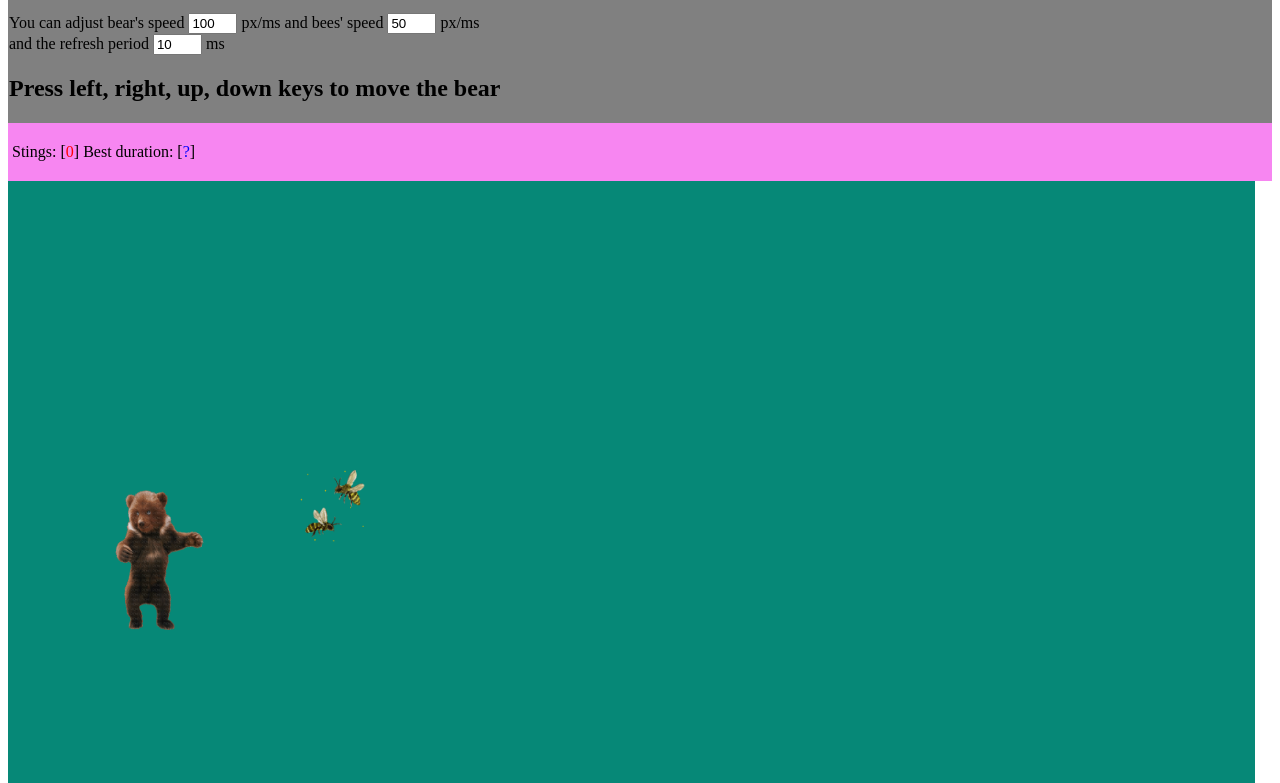
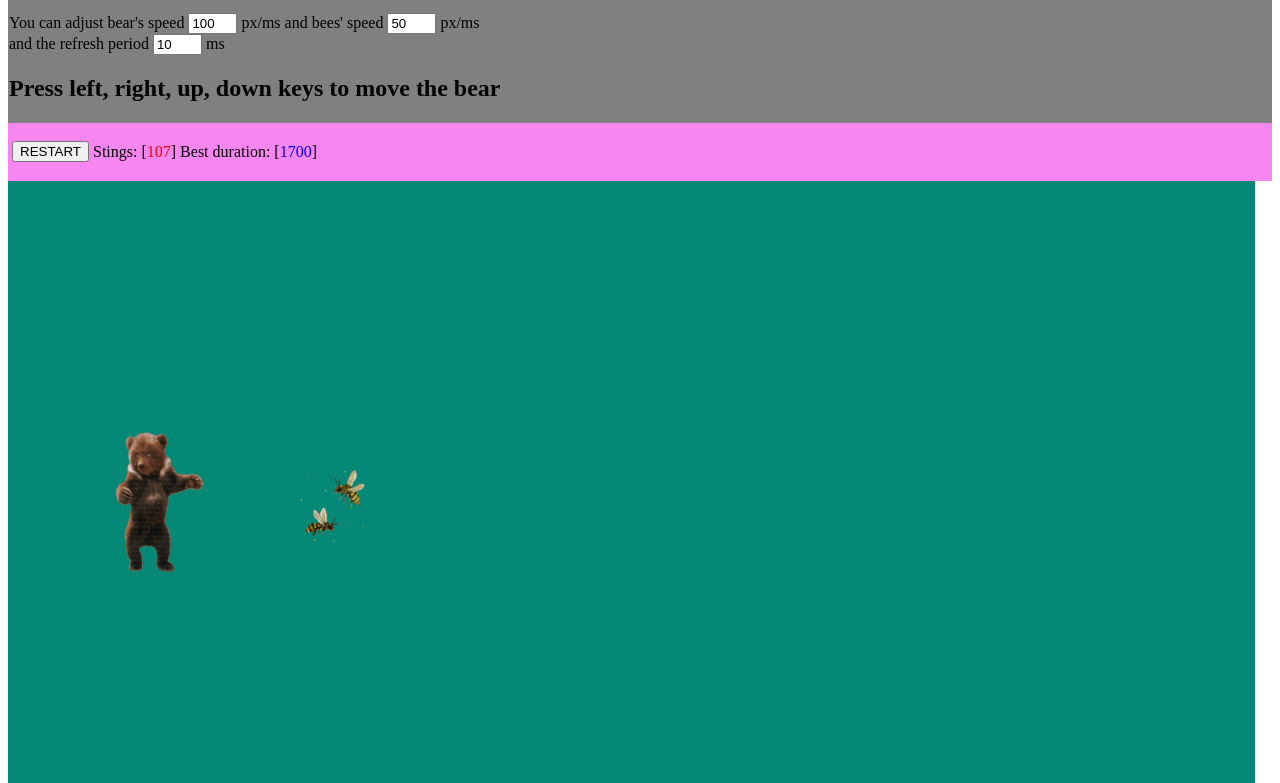
Before and after one commit to as2038/Lab2, a website: page index.html in a window 1280 px wide. Shown: the part 113-896 px from the top of the page. Drawn offline with Linux system fonts and the light colour scheme.

Commit message:
Many additions.

```diff
--- a/game.css
+++ b/game.css
@@ -41,3 +41,9 @@
 #duration {
   color: blue;
 }
+
+#gameover {
+  font-size: 100px;
+  color: red;
+  padding-left: 300px;
+}
--- a/game.js
+++ b/game.js
@@ -6,13 +6,13 @@
 	this.y = this.htmlElement.offsetTop;
 
 	this.move = function (xDir, yDir) {
-		this.fitBounds();
 		this.x += this.dBear * xDir;
 		this.y += this.dBear * yDir;
 		this.display();
 	};
 
 	this.display = function () {
+		this.fitBounds();
 		this.htmlElement.style.left = this.x + "px";
 		this.htmlElement.style.top = this.y + "px";
 		this.htmlElement.style.display = "absolute";
@@ -43,8 +43,13 @@
 }
 
 function start() {
+	hits.innerHTML = 0;
+	duration.innerHTML = 0;
+	gameover.innerHTML = "";
 	bear = new Bear();
 	document.addEventListener("keydown", moveBear, false);
+	//document.addEventListener("keydown", function(){let lasStingTime = 0;}, true);
+
 	bees = new Array();
 	makeBees();
 	updateBees()
@@ -161,7 +166,6 @@
 	}
 }
 
-
 function moveBees() {
 	let speed = document.getElementById("speedBees").value;
 
@@ -169,11 +173,60 @@
 		let dx = getRandomInt(2 * speed) - speed;
 		let dy = getRandomInt(2 * speed) - speed;
 		bees[i].move(dx, dy);
+
+		isHit(bees[i], bear);
 	}
 }
 
 function updateBees() {
+	if (hits.innerHTML >= 1000) {
+		gameover.innerHTML = "GAME OVER!";
+	}
 	moveBees();
 	let period = document.getElementById("periodTimer").value;
 	updateTimer = setTimeout('updateBees()', period);
 }
+
+function isHit(defender, offender) {
+
+	if (overlap(defender, offender)) {
+		let score = hits.innerHTML;
+		score = Number(score) + 1;
+		hits.innerHTML = score;
+
+		let newStingTime = new Date();
+		let thisDuration = newStingTime - lastStingTime;
+		lastStingTime = newStingTime;
+		let longestDuration = Number(duration.innerHTML);
+
+		if (longestDuration === 0)
+			longestDuration = thisDuration;
+		else {
+			if (longestDuration < thisDuration)
+				longestDuration = thisDuration;
+		}
+		document.getElementById("duration").innerHTML = longestDuration;
+	}
+}
+
+function overlap(element1, element2) {
+	left1 = element1.htmlElement.offsetLeft;
+	top1 = element1.htmlElement.offsetTop;
+	right1 = element1.htmlElement.offsetLeft + element1.htmlElement.offsetWidth;
+	bottom1 = element1.htmlElement.offsetTop + element1.htmlElement.offsetHeight;
+
+	left2 = element2.htmlElement.offsetLeft;
+	top2 = element2.htmlElement.offsetTop;
+	right2 = element2.htmlElement.offsetLeft + element2.htmlElement.offsetWidth;
+	bottom2 = element2.htmlElement.offsetTop + element2.htmlElement.offsetHeight;
+
+	x_intersect = Math.max(0, Math.min(right1, right2) - Math.max(left1, left2));
+	y_intersect = Math.max(0, Math.min(bottom1, bottom2) - Math.max(top1, top2));
+	intersectArea = x_intersect * y_intersect;
+
+	if (intersectArea == 0 || isNaN(intersectArea)) {
+		return false;
+	}
+
+	return true;
+}
--- a/index.html
+++ b/index.html
@@ -12,6 +12,7 @@
         var bear;
         var bees;
         var updateTimer;
+        lastStingTime = new Date();
     </script>
 
 </head>
@@ -20,7 +21,7 @@
 
     <div id="title">
         <h1>Help the bear escape the bees !</h1>
-        <p>Bear tries to avoid being stung by <input type="text" id="nbBees" value="1" size="3"> bees by running and jumping. The objective is to have as less stings as possible!</p>
+        <p>Bear tries to avoid being stung by <input type="text" id="nbBees" value="1" size="3" onchange="makeBees()"> bees by running and jumping. The objective is to have as less stings as possible!</p>
         <p>You can adjust bear's speed <input type="text" id="dBear" value="100"  size="3" onchange="bear.setSpeed(value)"> px/ms and bees' speed <input type="text" id="speedBees" value="50" size="3"> px/ms <br> and the refresh period <input type="text" id="periodTimer" value="10" size="3"> ms </p>
         <h2>Press left, right, up, down keys to move the bear</h2>
     </div>
@@ -29,18 +30,22 @@
         <table>
             <tr>
                 <td>
+                    <input class="btn" type="submit" value="RESTART" onclick="start()">
+                </td>
+                <td>
                     <p>Stings: [<span id="hits">0</span>]</p>
                 </td>
                 <td>
-                    <p>Best duration: [<span id="duration">?</span>]</p>
+                    <p>Best duration: [<span id="duration">0</span>]</p>
                 </td>
             </tr>
         </table>
     </div>
 
-        <div id="board">
-            <img src="./images/bear.gif" id="bear" alt="bear">
-        </div>
+    <div id="board">
+        <img src="./images/bear.gif" id="bear" alt="bear">
+        <span id="gameover"></span>
+    </div>
 </body>
 
 </html>
```
